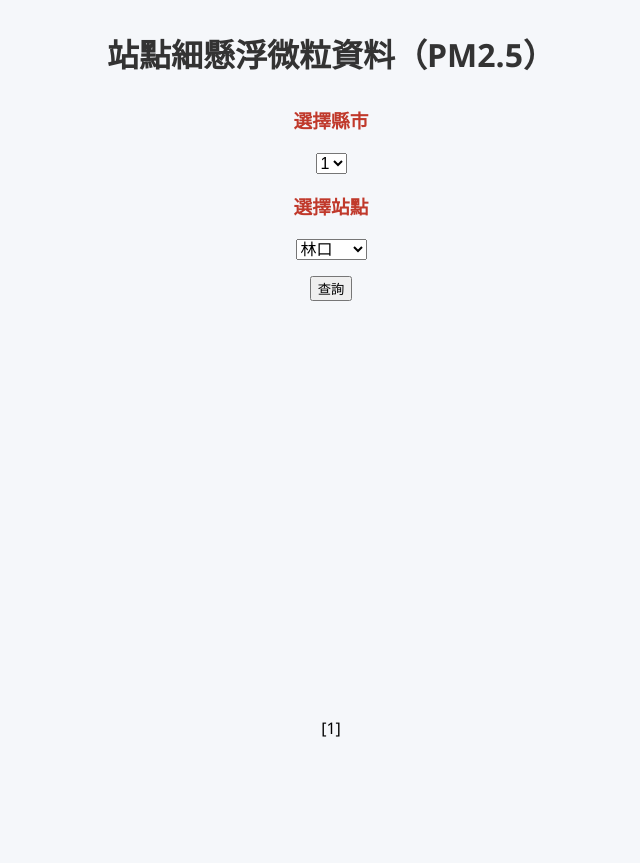
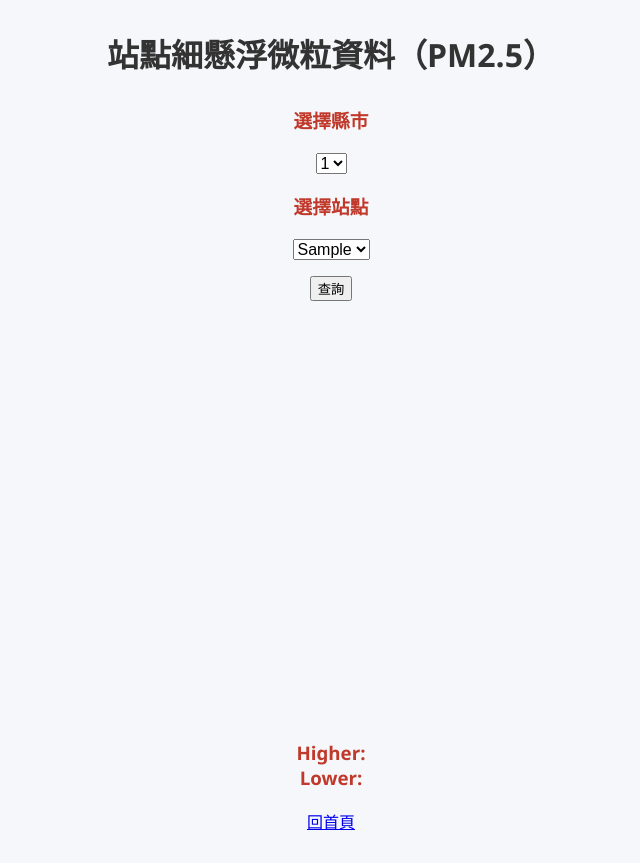
Before and after one commit to Aouo123/flask-pm25, a Flask app: page /pm25-site in a window 1280 px wide. Shown: the whole page, without its empty margins (309-949 px from the left). Before the commit the page ends 737 px from the top, so only its background shows below. Run offline with Flask 3, Linux system fonts and the light colour scheme; tables that the repository leaves empty or names only in its code hold one stand-in row (values such as "Sample post"); some libraries are stand-ins or nearby versions.

Commit message:
完成pm25-site

```diff
--- a/app.py
+++ b/app.py
@@ -46,6 +46,8 @@
             "site": site,
             "x_data": date.to_list(),
             "y_data": df["pm25"].to_list(),
+            "higher": df["pm25"].max(),
+            "lower": df["pm25"].min(),
         }
 
         result = json.dumps(data, ensure_ascii=False)
--- a/templates/index.html
+++ b/templates/index.html
@@ -90,7 +90,10 @@
             {
               name: 'PM25',
               type: 'bar',
-              data: values
+              data: values,
+              itemStyle: {
+                color: '#00bfff'
+              }
             }
           ]
         };
--- a/templates/pm25-site.html
+++ b/templates/pm25-site.html
@@ -26,20 +26,27 @@
 
     <h3>選擇站點</h3>
     <select name="site" id="site">
-        <option value="林口">林口</option>
-        <option value="富貴角">富貴角</option>
     </select>
     <p><button type="button" onclick="query()">查詢</button></p>
+    <!-- 顯示站點名稱 -->
+    <h2 id="SiteName"></h2>
     <div id="main" style="width: 800px;height:400px;"></div>
-    {{counties}}
+
+    <div id="panel">
+      <h3>Higher:<span class="higher"></span>
+        <br>Lower:<span class="lower"></span></h3>
+    </div>
+
+    <a href="/">回首頁</a>
+
 <script>
     //取得county跟site element
     const countyEl=document.querySelector("#county");
     const siteEl=document.querySelector("#site");
-    const chart1 = echarts.init(document.getElementById('main'));
 
-    countyEl.addEventListener("change",()=>{
-      console.log("change");
+    updateSite();
+
+    function updateSite(){
       let county=countyEl.value;
       const url=`/pm25-county-site?county=${county}`
         //從後端要求資料
@@ -56,7 +63,12 @@
               siteEl.appendChild(opt);
             }
         });
-    });
+
+    }
+
+    countyEl.addEventListener("change",()=>{
+      updateSite();
+      });
 
 
 
@@ -65,7 +77,7 @@
 
         var option = {
           title: {
-            text: `${site} PM2.5數據圖`
+            //text: `${site} PM2.5數據圖`
           },
           tooltip: {},
           legend: {
@@ -95,14 +107,19 @@
 
 
     function query(){
+      const chart1 = echarts.init(document.getElementById('main'));
         let county=countyEl.value;
         let site=siteEl.value;
-        const url=`/pm25-data-site?county=${county}&site=${site}`
+        const url=`/pm25-data-site?county=${county}&site=${site}`;
         //從後端要求資料
         fetch(url)
         .then(res=>res.json())
         .then(data=>{
             console.log(data);
+            document.querySelector("#SiteName").innerHTML=`[ ${county} - ${site} ]`;
+            //取得最高/最低pm25
+            document.querySelector(".higher").innerHTML=data.higher;
+            document.querySelector(".lower").innerHTML=data.lower;
 
             drawChart(chart1,data.site,data.x_data,data.y_data);
 
```
